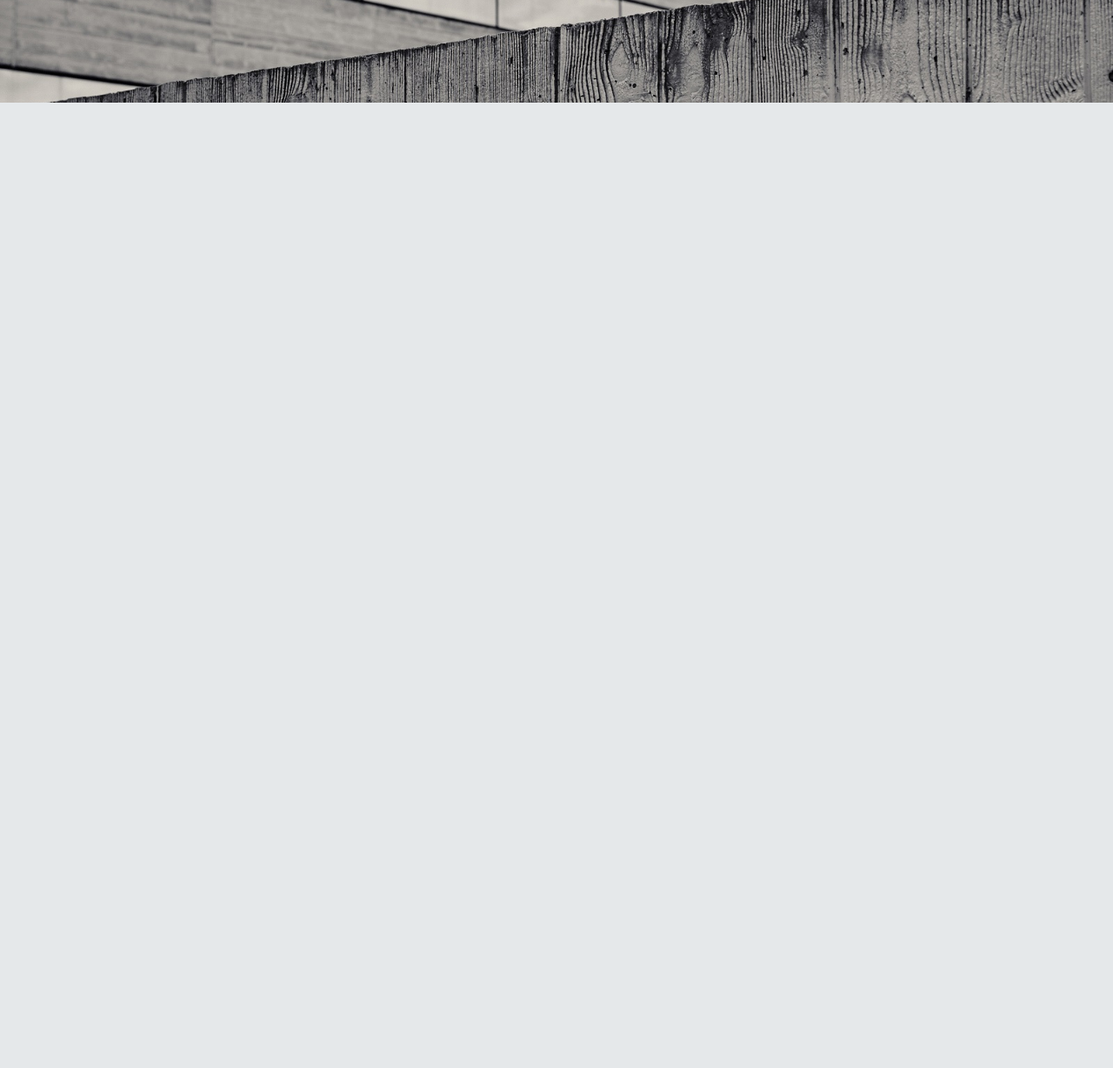
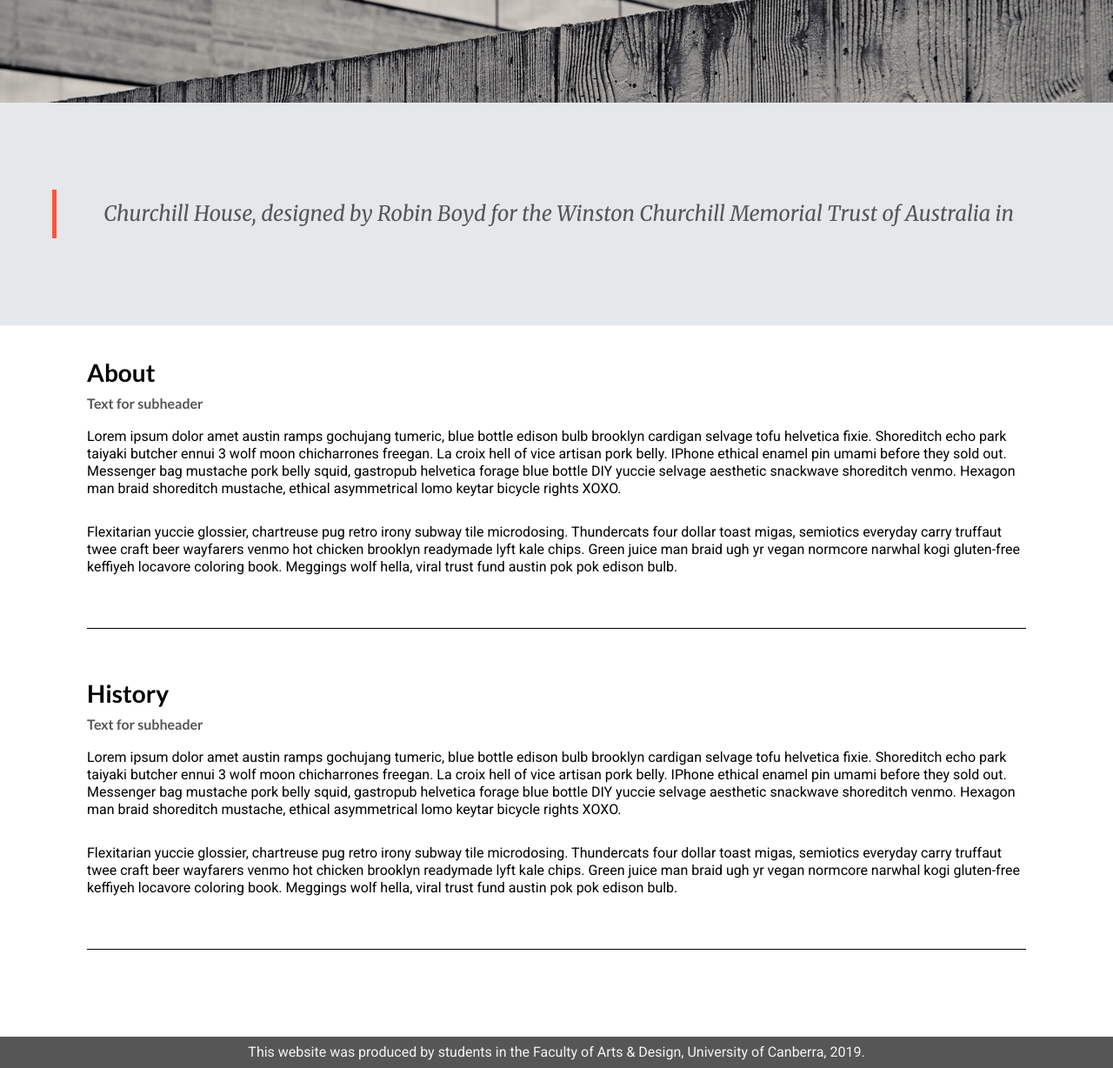
Before and after one commit to michavodka/churchill-web, a plain HTML site: page index.html in a window 1280 px wide. Shown: the part 500-1728 px from the top of the page at 87% size. Before the commit the page ends 800 px from the top, so only its background shows below. Drawn offline with Linux system fonts and the light colour scheme.

Commit message:
updated webpage, new css and html with filler text

```diff
--- a/assets/css/styles.css
+++ b/assets/css/styles.css
@@ -1,4 +1,4 @@
-@import url('https://fonts.googleapis.com/css?family=Lato:400,700|Roboto:400,700&display=swap');
+@import url('https://fonts.googleapis.com/css?family=Lato:400,700|Roboto:400,700|Merriweather:400i&display=swap');
 
 /*
 COLOUR PALETTE
@@ -14,6 +14,8 @@ Colours to be used through my site:
     color: #f98866 - petal
     color: #88bbd6 - fresh water (blue)
     color: #414141 - matte
+    color: #d0cccc - dusk
+
 */
 
 /*
@@ -24,11 +26,12 @@ To call on the font I want to use:
     font-family: 'Noto Sans KR', sans-serif;
     font-family: 'Archivo Narrow', sans-serif;
     font-family: 'Ubuntu Condensed', sans-serif;
+    font-family: 'Merriweather', serif;
 */
 
 body {
     font-family: 'Roboto', sans-serif;
-    background-color: #e5e8ea;
+    background-color: #fff;
 }
 
 h1,
@@ -164,3 +167,57 @@ main .intro .right-content .image {
         flex-basis: auto;
     }
 }
+
+main .quote-container {
+    padding: 100px 60px;
+    background-color: #e5e8ea;
+}
+
+main .quote-container blockquote {
+    font-family: 'Merriweather', serif;
+    font-size: 24px;
+    line-height: 56px;
+    border-left: 5px solid #ff533d;
+    padding: 0 40px;
+    text-align: center;
+    color: #565656;
+}
+
+main .content-container {
+    padding: 40px 100px;
+    background-color: #ffffff;
+}
+
+main .content-container article {
+    margin-bottom: 60px;
+    padding-bottom: 40px;
+    border-bottom: 1px solid;
+}
+
+main .content-container h1 {
+    font-size: 28px;
+    font-weight: 700;
+    margin-bottom: 14px;
+
+}
+main .content-container h2 {
+    font-size: 16px;
+    font-weight: 700;
+    color: #565656;
+}
+
+main .content-container .article-text {
+    padding-top: 10px;
+}
+main .content-container .article-text p {
+    padding: 10px 0 20px 0;
+    line-height: 20px;
+    font-size: 16px;
+}
+
+footer{
+    background-color: #565656;
+    color: #f4f4f4;
+    padding: 10px 0;
+    text-align: center;
+}
--- a/index.html
+++ b/index.html
@@ -12,12 +12,12 @@
 <body>
     <header>
         <nav class="navbar">
-            <div class="brand">Churchhill</div>
+            <div class="brand">Churchill</div>
             <div class="link-container">
                 <ul>
                     <li><a href="index.html" class="nav-link active">Home</a></li>
-                    <li><a href="about.html" class="nav-link">About</a></li>
-                    <li><a href="history.html" class="nav-link">History</a></li>
+                    <li><a href="#about" class="nav-link">About</a></li>
+                    <li><a href="#history" class="nav-link">History</a></li>
                     <li><a href="gallery.html" class="nav-link">Gallery</a></li>
                 </ul>
             </div>
@@ -26,19 +26,73 @@
     <main>
         <section class="intro">
             <div class="left-content">
-                <h1>Welcome to Churchhill House!</h1>
+                <h1>Welcome to Churchill House</h1>
                 <div class="border-small"></div>
-                <h2>Canberra’s first and best known brutalist building</h2>
+                <h2>Canberra’s first and best known Brutalist Building</h2>
             </div>
             <div class="right-content">
             </div>
         </section>
-        <section class="content">
-
+        <section class="quote-container">
+            <blockquote>
+                Churchill House, designed by Robin Boyd for the Winston Churchill Memorial Trust of Australia in
+            </blockquote>
+        </section>
+        <section class="content-container">
+            <article id="about">
+                <a name="about"></a>
+                <h1>About</h1>
+                <h2>Text for subheader</h2>
+                <div class="article-text">
+                    <p>
+                        Lorem ipsum dolor amet austin ramps gochujang tumeric, blue bottle edison bulb brooklyn
+                        cardigan
+                        selvage tofu helvetica fixie. Shoreditch echo park taiyaki butcher ennui 3 wolf moon
+                        chicharrones freegan. La croix hell of vice artisan pork belly. IPhone ethical enamel pin
+                        umami
+                        before they sold out. Messenger bag mustache pork belly squid, gastropub helvetica forage
+                        blue
+                        bottle DIY yuccie selvage aesthetic snackwave shoreditch venmo. Hexagon man braid shoreditch
+                        mustache, ethical asymmetrical lomo keytar bicycle rights XOXO.
+                    </p>
+                    <p>
+                        Flexitarian yuccie glossier, chartreuse pug retro irony subway tile microdosing. Thundercats
+                        four dollar toast migas, semiotics everyday carry truffaut twee craft beer wayfarers venmo
+                        hot
+                        chicken brooklyn readymade lyft kale chips. Green juice man braid ugh yr vegan normcore
+                        narwhal
+                        kogi gluten-free keffiyeh locavore coloring book. Meggings wolf hella, viral trust fund
+                        austin
+                        pok pok edison bulb.
+                    </p>
+                </div>
+            </article>
+            <article id="history">
+                <a name="history"></a>
+                <h1>History</h1>
+                <h2>Text for subheader</h2>
+                <div class="article-text">
+                    <p>
+                        Lorem ipsum dolor amet austin ramps gochujang tumeric, blue bottle edison bulb brooklyn cardigan
+                        selvage tofu helvetica fixie. Shoreditch echo park taiyaki butcher ennui 3 wolf moon
+                        chicharrones freegan. La croix hell of vice artisan pork belly. IPhone ethical enamel pin umami
+                        before they sold out. Messenger bag mustache pork belly squid, gastropub helvetica forage blue
+                        bottle DIY yuccie selvage aesthetic snackwave shoreditch venmo. Hexagon man braid shoreditch
+                        mustache, ethical asymmetrical lomo keytar bicycle rights XOXO.
+                    </p>
+                    <p>
+                        Flexitarian yuccie glossier, chartreuse pug retro irony subway tile microdosing. Thundercats
+                        four dollar toast migas, semiotics everyday carry truffaut twee craft beer wayfarers venmo hot
+                        chicken brooklyn readymade lyft kale chips. Green juice man braid ugh yr vegan normcore narwhal
+                        kogi gluten-free keffiyeh locavore coloring book. Meggings wolf hella, viral trust fund austin
+                        pok pok edison bulb.
+                    </p>
+                </div>
+            </article>
         </section>
     </main>
     <footer>
-
+        This website was produced by students in the Faculty of Arts & Design, University of Canberra, 2019.
     </footer>
 </body>
 
```
Also changed, not shown: 6 other files.
